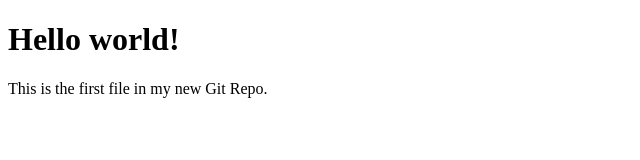
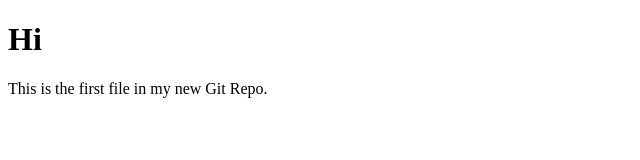
Before and after one commit to vignesh-wikki/GithubDemo, a plain HTML site: page index.html in a window 1280 px wide. Shown: the whole page, without its empty margins (0-640 px from the left). Drawn offline with Linux system fonts and the light colour scheme.

Commit message:
updated heading in index.html

```diff
--- a/index.html
+++ b/index.html
@@ -7,7 +7,7 @@
     <title>Welcome</title>
 </head>
 <body>
-    <h1>Hello world!</h1>
+    <h1>Hi</h1>
     <p>This is the first file in my new Git Repo.</p>
 </body>
 </html>
```
